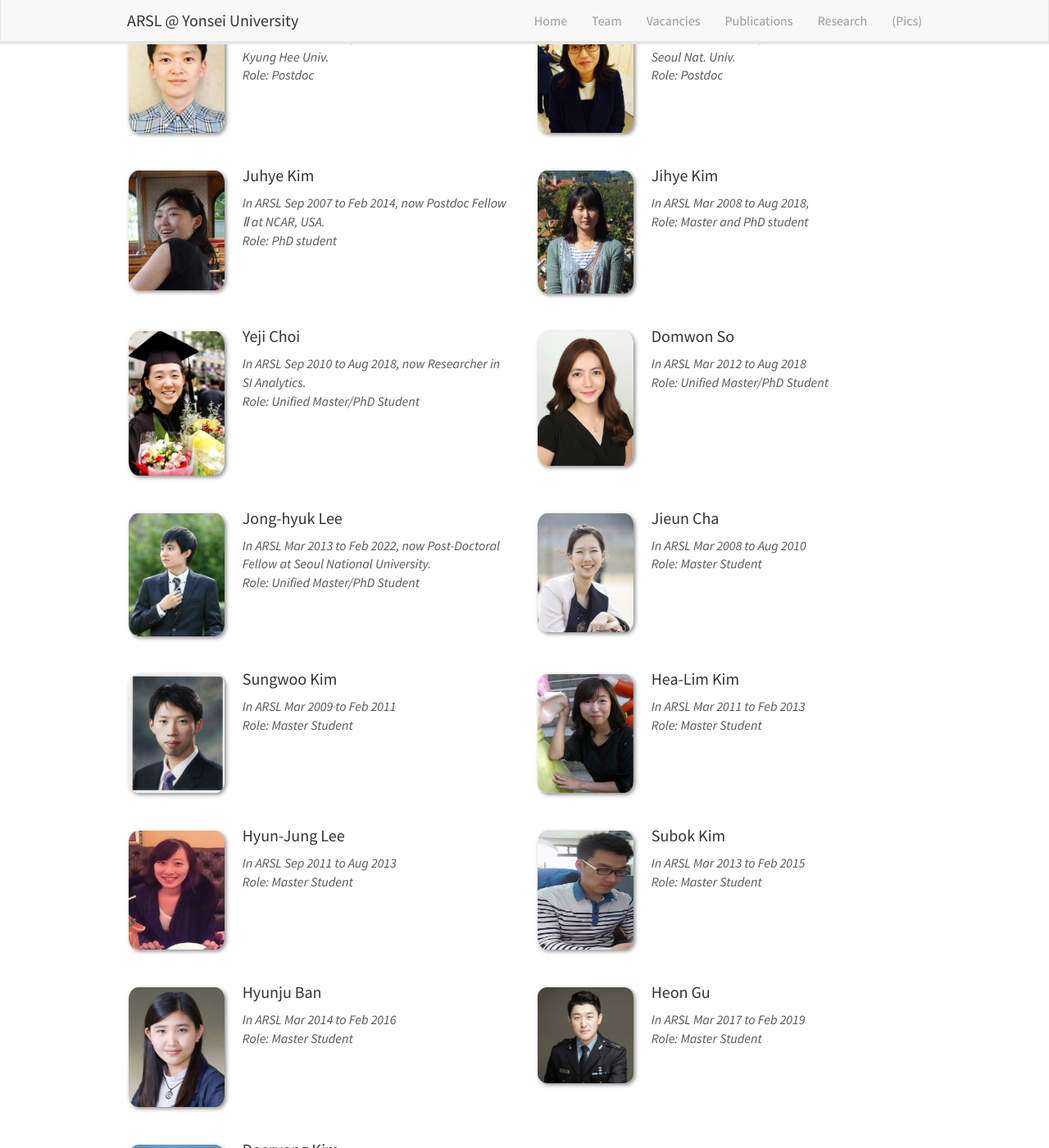
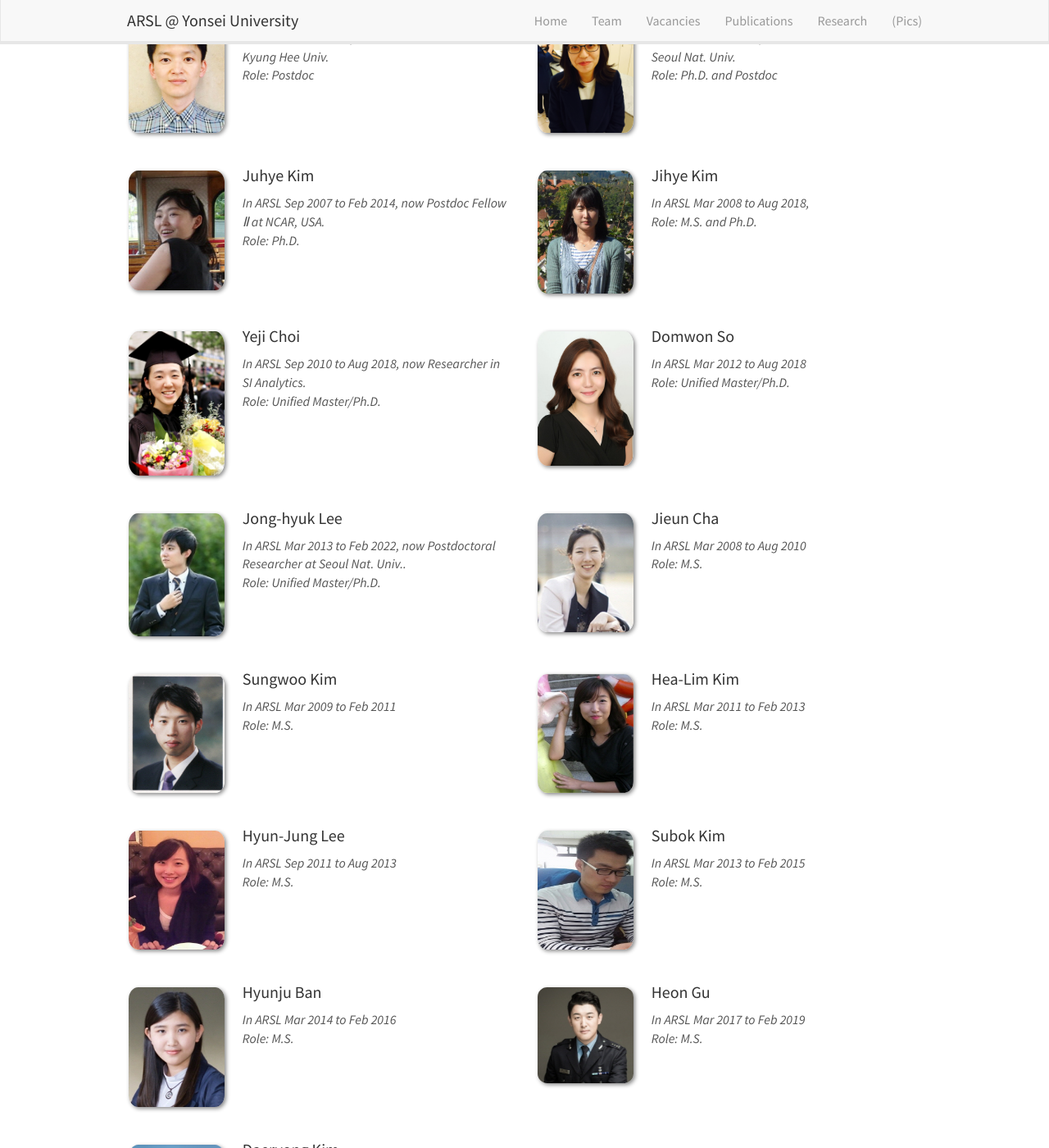
Before and after one commit to roo2003/roo2003.github.io, a Jekyll site: the page built from _pages/team.md, in a window 1280 px wide and 1400 px high, scrolled down 1832 px. Shown: the whole window at 82% size. Built offline with Jekyll 4.4.1, drawn with Linux system fonts in a browser that asks for light colours; nearby versions of some CDN libraries; some of the changed text lies outside the part shown.

Commit message:
Update alumni_members.yml

```diff
--- a/_data/alumni_members.yml
+++ b/_data/alumni_members.yml
@@ -12,7 +12,7 @@
 - name: Yu-Ri Lee
   photo: Yu-Ri.jpg
   duration: In ARSL 2012 to 2022, now Postdoc Researcher at Seoul Nat. Univ.
-  info: Postdoc
+  info: Ph.D. and Postdoc
   email: yrlee12@yonsei.ac.kr
   number_educ: 3
   education1: Ph.D., Atmospheric Sciences, Yonsei Univ. (Sep 2012-Aug 2017)
@@ -22,7 +22,7 @@
 
 - name: Juhye Kim
   photo: juhye.jpg
-  info: PhD student
+  info: Ph.D.
   duration: In ARSL Sep 2007 to Feb 2014, now Postdoc Fellow &#8545; at NCAR, USA.
   email:
   number_educ: 2
@@ -32,7 +32,7 @@
 
 - name: Jihye Kim
   photo: jihye.jpg
-  info: Master and PhD student
+  info: M.S. and Ph.D.
   duration: In ARSL Mar 2008 to Aug 2018,
   email: lovelyjai@yonsei.ac.kr
   number_educ: 3
@@ -43,7 +43,7 @@
 
 - name: Yeji Choi
   photo: yeji.jpg
-  info: Unified Master/PhD Student
+  info: Unified Master/Ph.D.
   duration: In ARSL Sep 2010 to Aug 2018, now Researcher in SI Analytics.
   email: yj0108@yonsei.ac.kr
   number_educ: 2
@@ -54,7 +54,7 @@
 
 - name: Domwon So
   photo: damwon.jpg
-  info: Unified Master/PhD Student
+  info: Unified Master/Ph.D.
   duration: In ARSL Mar 2012 to Aug 2018
   email: dws328@yonsei.ac.kr
   number_educ: 2
@@ -64,8 +64,8 @@
 
 - name: Jong-hyuk Lee
   photo: Jong-hyuk.jpg
-  info: Unified Master/PhD Student
-  duration: In ARSL Mar 2013 to Feb 2022, now Post-Doctoral Fellow at Seoul National University.
+  info: Unified Master/Ph.D.
+  duration: In ARSL Mar 2013 to Feb 2022, now Postdoctoral Researcher at Seoul Nat. Univ..
   email: jhlee13@yonsei.ac.kr
   number_educ: 2
   education1: Unified Master/phD, Atmospheric Sciences, Yonsei Univ. (Mar 2013-Feb 2022)
@@ -74,7 +74,7 @@
 
 - name: Jieun Cha
   photo: jieun.jpg
-  info: Master Student
+  info: M.S.
   duration: In ARSL Mar 2008 to Aug 2010
   email: jecha@yonsei.ac.kr
   number_educ: 2
@@ -84,7 +84,7 @@
 
 - name: Sungwoo Kim
   photo: sungwoo.jpg
-  info: Master Student
+  info: M.S.
   duration: In ARSL Mar 2009 to Feb 2011
   email: kswkim@yonsei.ac.kr
   number_educ: 0
@@ -92,7 +92,7 @@
 
 - name: Hea-Lim Kim
   photo: healim.jpg
-  info: Master Student
+  info: M.S.
   duration: In ARSL Mar 2011 to Feb 2013
   email: hlk@yonsei.ac.kr
   number_educ: 0
@@ -100,7 +100,7 @@
 
 - name: Hyun-Jung Lee
   photo: hyunjung.jpg
-  info: Master Student
+  info: M.S.
   duration: In ARSL Sep 2011 to Aug 2013
   email: blss@yonsei.ac.kr
   number_educ: 0
@@ -108,7 +108,7 @@
 
 - name: Subok Kim
   photo: subok.jpg
-  info: Master Student
+  info: M.S.
   duration: In ARSL Mar 2013 to Feb 2015
   email: adarm4@yonsei.ac.kr
   number_educ: 0
@@ -116,7 +116,7 @@
 
 - name: Hyunju Ban
   photo: hyunju.jpg
-  info: Master Student
+  info: M.S.
   duration: In ARSL Mar 2014 to Feb 2016
   email: hjban@yonsei.ac.kr
   number_educ: 0
@@ -124,7 +124,7 @@
 
 - name: Heon Gu
   photo: heongu.png
-  info: Master Student
+  info: M.S.
   duration: In ARSL Mar 2017 to Feb 2019
   email: ghoney0204@yonsei.ac.kr
   number_educ: 0
@@ -132,7 +132,7 @@
 
 - name: Daeryong Kim
   photo: Daeryong.jpg
-  info: Master Student
+  info: M.S.
   duration: In ARSL Mar 2020 to Feb 2022
   email: spellbinder@yonsei.ac.kr
   number_educ: 0
```
